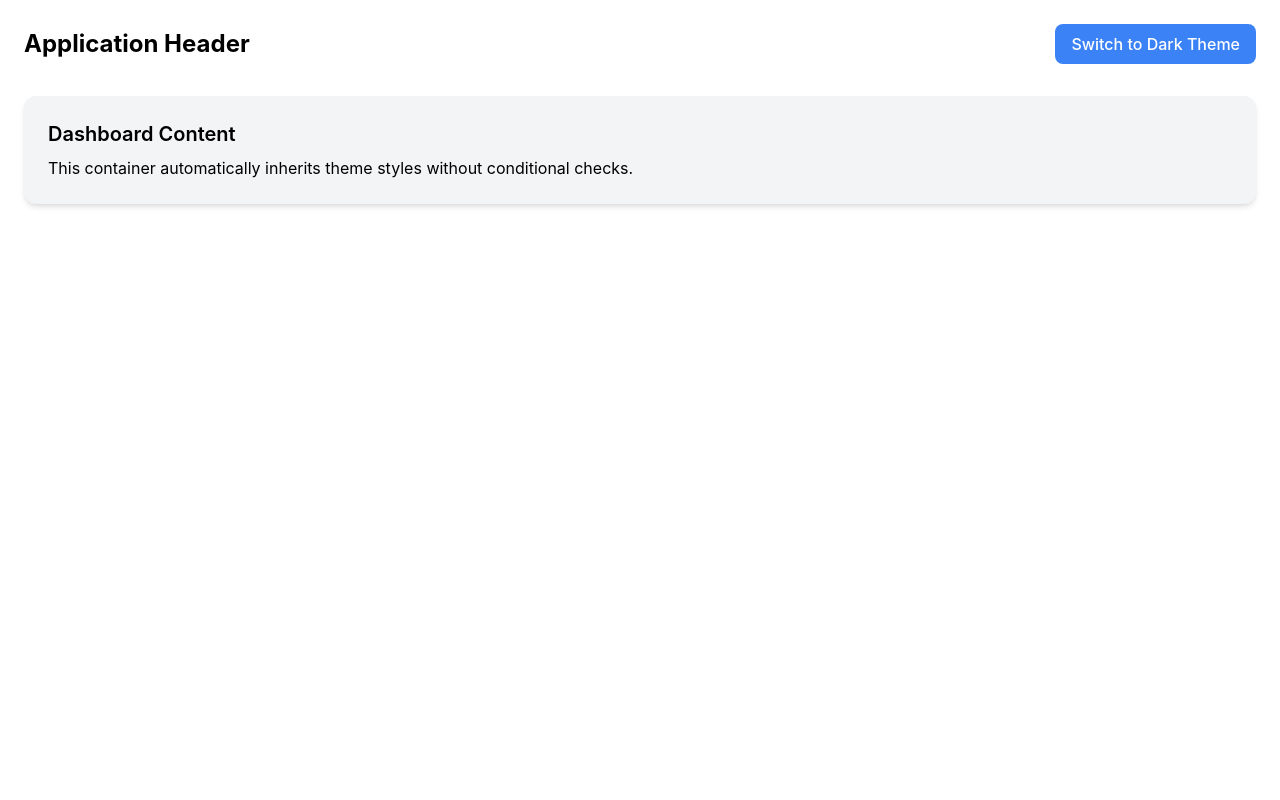
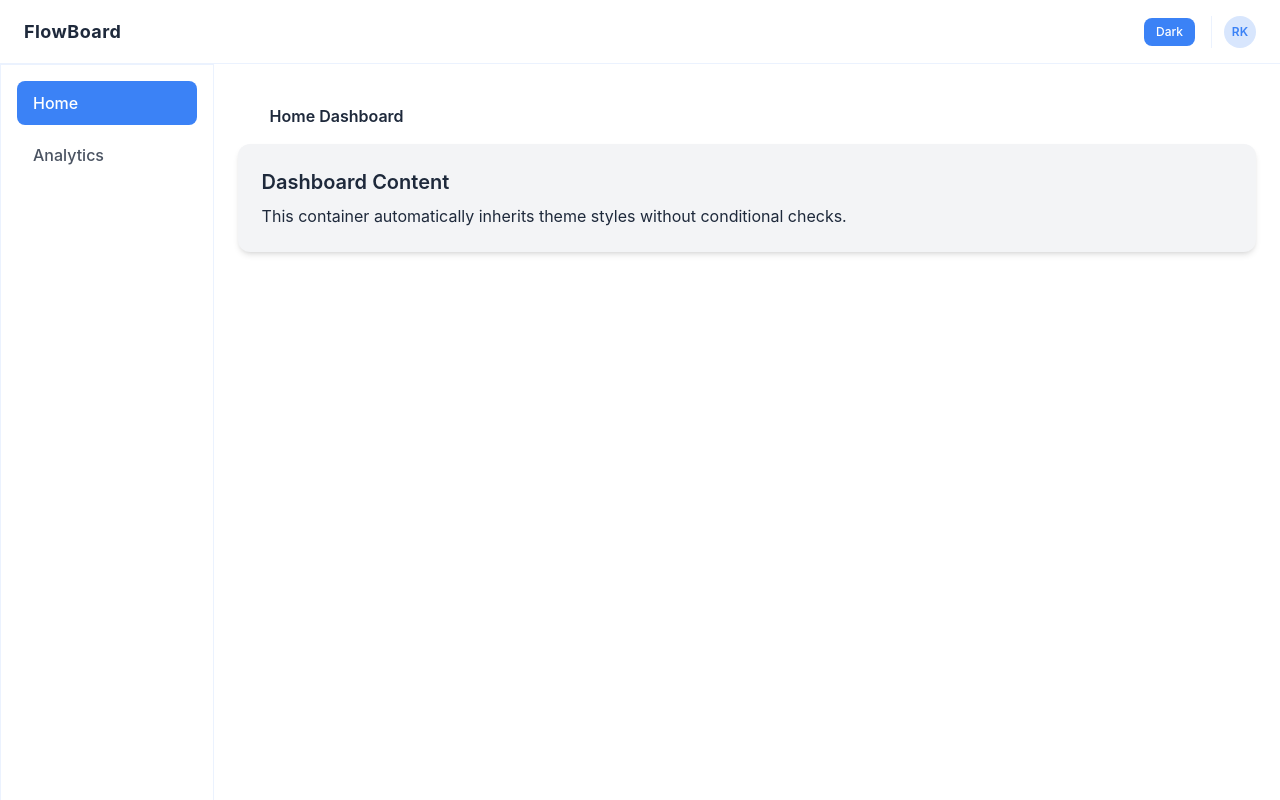
Before and after one commit to rakzool/FlowBoard, a React (Vite) app: page / in a window 1280 px wide. Built offline with nearby package versions, Linux system fonts and the light colour scheme.

Commit message:
feat: added app header and layout refactors

```diff
--- a/package.json
+++ b/package.json
@@ -10,6 +10,7 @@
     "preview": "vite preview"
   },
   "dependencies": {
+    "@reduxjs/toolkit": "^2.13.0",
     "@tailwindcss/vite": "^4.3.3",
     "react": "^19.2.8",
     "react-dom": "^19.2.8",
--- a/src/App.tsx
+++ b/src/App.tsx
@@ -1,16 +1,18 @@
-import { Suspense, lazy } from "react";
+import { Suspense } from "react";
 import { ErrorBoundry } from "./components/ErrorBoundry/ErrorBoundry";
 import PageLoader from "./components/PageLoader/pageLoader";
 
+import Layout from "./pages/layout";
 
-const Dashboard = lazy(() => import("./pages/DashBoard/DashBoard"));
+
+
 
 function App() {
   return (
     <>
       <ErrorBoundry>
-        <Suspense fallback={<PageLoader/>}>
-          <Dashboard />
+        <Suspense fallback={<PageLoader />}>
+          <Layout />
         </Suspense>
       </ErrorBoundry>
     </>
--- /dev/null
+++ b/src/components/AppHeader/AppHeader.tsx
@@ -0,0 +1,26 @@
+import { useTheme } from "../../hooks/useTheme";
+
+const AppHeader = () => {
+  const { theme, toggleTheme } = useTheme();
+
+  return (
+    <header className="flex justify-between items-center px-6 h-16 w-full border-b border-brand-primary/10 bg-surface shrink-0">
+      <div className="text-lg font-bold tracking-wide">FlowBoard</div>
+      <div className="flex items-center gap-4">
+        <button
+          onClick={toggleTheme}
+          className="px-3 py-1.5 rounded-lg bg-brand-primary text-white text-xs font-medium hover:opacity-95 cursor-pointer"
+        >
+          {theme === "light" ? "Dark" : "Light"}
+        </button>
+        <div className="flex items-center gap-2.5 pl-3 border-l border-brand-primary/10">
+          <div className="w-8 h-8 rounded-full bg-brand-primary/20 flex items-center justify-center font-semibold text-xs text-brand-primary">
+            RK
+          </div>
+        </div>
+      </div>
+    </header>
+  );
+};
+
+export default AppHeader;
--- /dev/null
+++ b/src/components/DashBoard/DashBoard.tsx
@@ -0,0 +1,20 @@
+export default function Layout({ currentView }: { currentView: string }) {
+  return (
+    <div className="flex flex-col w-screen h-screen overflow-hidden bg-surface text-text m-0 p-0 transition-colors duration-200">
+      <div className="flex flex-col flex-1 h-full overflow-hidden p-6">
+        <div className="px-8 py-4 bg-surface shrink-0">
+          <h2 className="text-base font-semibold capitalize">
+            {currentView} Dashboard
+          </h2>
+        </div>
+        <main className="p-6 rounded-xl bg-gray-100 dark:bg-slate-800 shadow-md">
+          <h2 className="text-xl font-semibold mb-2">Dashboard Content</h2>
+          <p>
+            This container automatically inherits theme styles without
+            conditional checks.
+          </p>
+        </main>
+      </div>
+    </div>
+  );
+}
--- /dev/null
+++ b/src/components/DesignComponents/Input.tsx
@@ -0,0 +1,55 @@
+import { useState, type ChangeEvent } from "react";
+
+type TInputProps = {
+  type?: string;
+  placeholder: string;
+  value: string;
+  changeHandler: (e: ChangeEvent<HTMLInputElement>) => void;
+  disabled?: boolean;
+  error?: string;
+};
+export default function Input({
+  type,
+  placeholder,
+  value,
+  changeHandler,
+  disabled,
+  error,
+}: TInputProps) {
+  const [isFocused, setIsFocused] = useState(false);
+  const isFloating = isFocused || value.length > 0;
+  return (
+    <div className="flex flex-col gap-1 w-full max-w-sm">
+      <div className="relative">
+        <input
+          type={type}
+          value={value}
+          onChange={changeHandler}
+          onFocus={() => setIsFocused(true)}
+          onBlur={() => setIsFocused(false)}
+          disabled={disabled}
+          className={`peer w-full rounded-lg border bg-white dark:bg-slate-900 px-4 pt-5 pb-2 text-sm text-slate-800 dark:text-slate-100 outline-none transition-all duration-200 placeholder-transparent disabled:cursor-not-allowed disabled:bg-slate-50 disabled:opacity-60 dark:disabled:bg-slate-800 ${
+            error
+              ? "border-red-500 focus:border-red-500 focus:ring-2 focus:ring-red-500/20"
+              : "border-slate-300 dark:border-slate-700 focus:border-indigo-500 focus:ring-2 focus:ring-indigo-500/20"
+          }`}
+        />
+        <label
+          className={`pointer-events-none absolute left-4 transition-all duration-200 ease-out ${
+            isFloating ? "top-2 text-xs font-medium" : "top-3.5 text-sm"
+          } ${
+            error
+              ? "text-red-500"
+              : isFocused
+                ? "text-indigo-600 dark:text-indigo-400"
+                : "text-slate-400"
+          }`}
+        >
+          {placeholder}
+        </label>
+      </div>
+
+      {error && <span className="text-xs text-red-500 pl-1">{error}</span>}
+    </div>
+  );
+}
--- /dev/null
+++ b/src/components/Sidebar/SideBar.tsx
@@ -0,0 +1,33 @@
+type TSidebarProps  = {
+  currentView: "home" | "analytics";
+  onViewChange: (view: "home" | "analytics") => void;
+}
+
+export default function Sidebar({ currentView, onViewChange }: TSidebarProps) {
+  return (
+    <aside className="w-64 h-dvh border-r border-brand-primary/10 flex flex-col bg-surface   border border-brand-primary/10">
+      <nav className="flex-1 p-4 space-y-2">
+        <button
+          onClick={() => onViewChange("home")}
+          className={`w-full text-left px-4 py-2.5 rounded-lg font-medium transition-colors cursor-pointer ${
+            currentView === "home"
+              ? "bg-brand-primary text-white"
+              : "hover:bg-brand-primary/10 opacity-80 hover:opacity-100"
+          }`}
+        >
+          Home
+        </button>
+        <button
+          onClick={() => onViewChange("analytics")}
+          className={`w-full text-left px-4 py-2.5 rounded-lg font-medium transition-colors cursor-pointer ${
+            currentView === "analytics"
+              ? "bg-brand-primary text-white"
+              : "hover:bg-brand-primary/10 opacity-80 hover:opacity-100"
+          }`}
+        >
+          Analytics
+        </button>
+      </nav>
+    </aside>
+  );
+}
--- a/src/pages/DashBoard/DashBoard.tsx
+++ /dev/null
@@ -1,22 +0,0 @@
-import { useTheme } from "../../hooks/useTheme";
-export default function Dashboard() {
-  const { theme, toggleTheme } = useTheme();
-
-  return (
-    <div className="p-6 bg-surface-light dark:bg-surface-dark text-text-light dark:text-text-dark min-h-screen transition-colors duration-200">
-      <header className="flex justify-between items-center mb-8">
-        <h1 className="text-2xl font-bold">Application Header</h1>
-        <button
-          onClick={toggleTheme}
-          className="px-4 py-2 rounded-lg bg-brand-primary text-white font-medium transition-opacity hover:opacity-95 cursor-pointer"
-        >
-          Switch to {theme === "light" ? "Dark" : "Light"} Theme
-        </button>
-      </header>
-      <main className="p-6 rounded-xl bg-gray-100 dark:bg-slate-800 shadow-md">
-        <h2 className="text-xl font-semibold mb-2">Dashboard Content</h2>
-        <p>This container automatically inherits theme styles without conditional checks.</p>
-      </main>
-    </div>
-  );
-}
--- /dev/null
+++ b/src/pages/layout.tsx
@@ -0,0 +1,20 @@
+import { useState } from "react";
+
+import Dashboard from "../components/DashBoard/DashBoard";
+import AppHeader from "../components/AppHeader/AppHeader";
+import Sidebar from "../components/Sidebar/SideBar";
+
+export default function Layout() {
+  const [currentView, setCurrentView] = useState<"home" | "analytics">("home");
+  return (
+    <div className="flex h-screen w-screen flex-col overflow-hidden bg-surface text-text transition-colors duration-200 motion-reduce:transition-none">
+      <AppHeader />
+
+      <div className="flex min-h-0 w-full flex-1 overflow-hidden">
+        <Sidebar currentView={currentView} onViewChange={setCurrentView} />
+
+        <Dashboard currentView={currentView} />
+      </div>
+    </div>
+  );
+}
```
Also changed, not shown: 1 other file (tests, documents, lock files or other folders).
